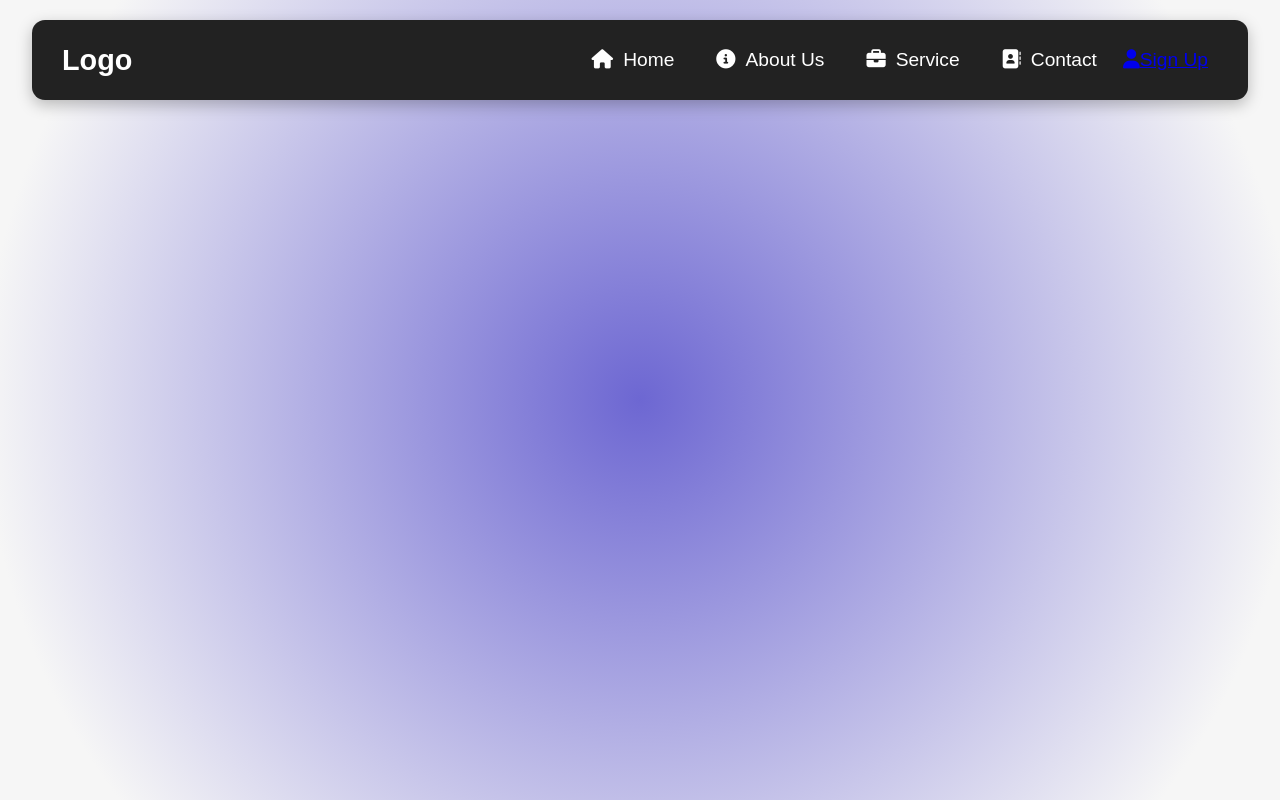
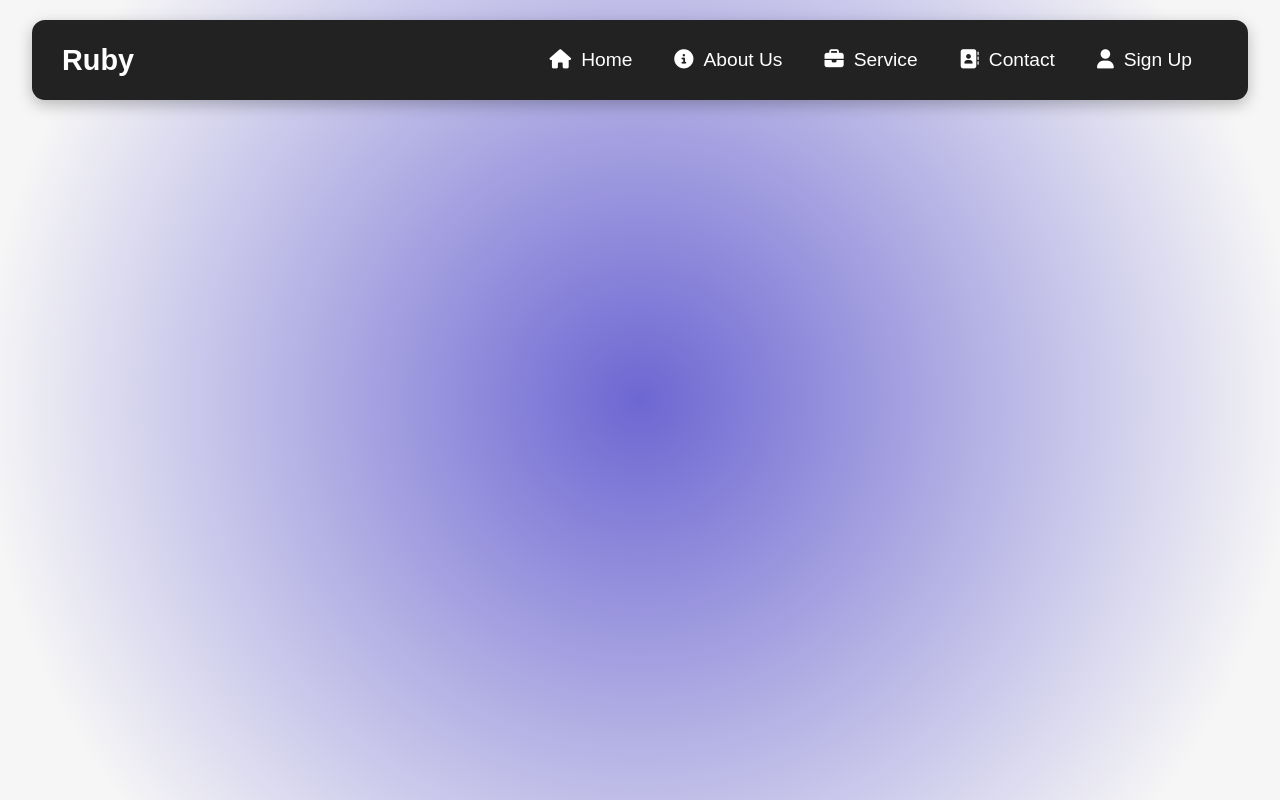
Before and after one commit to DonatHalimi/ProjektiLab1, a React (Create React App) app: page / in a window 1280 px wide. Built offline with nearby package versions, Linux system fonts and the light colour scheme.

Commit message:
ndryshim i vogel ne navbar

```diff
--- a/src/components/MenuData.js
+++ b/src/components/MenuData.js
@@ -25,8 +25,8 @@ export const MenuData = [
     },
     {
         title: "Sign Up",
-        url: "/login",
-        cName: "nav-links-mobile",
+        url: "#",
+        cName: "nav-links",
         icon: "fas fa-user",
     },
 ];
--- a/src/components/Navbar.js
+++ b/src/components/Navbar.js
@@ -13,9 +13,7 @@ class Navbar extends Component {
     render() {
         return (
             <nav className="NavbarItems">
-                <h1 className="logo">
-                    Logo
-                </h1>
+                <h1 className="logo">Ruby</h1>
                 <div className="menu-icons" onClick={this.handleClick}>
                     <i className={this.state.clicked ? "fas fa-times" : "fas fa-bars"}></i>
                 </div>
```
